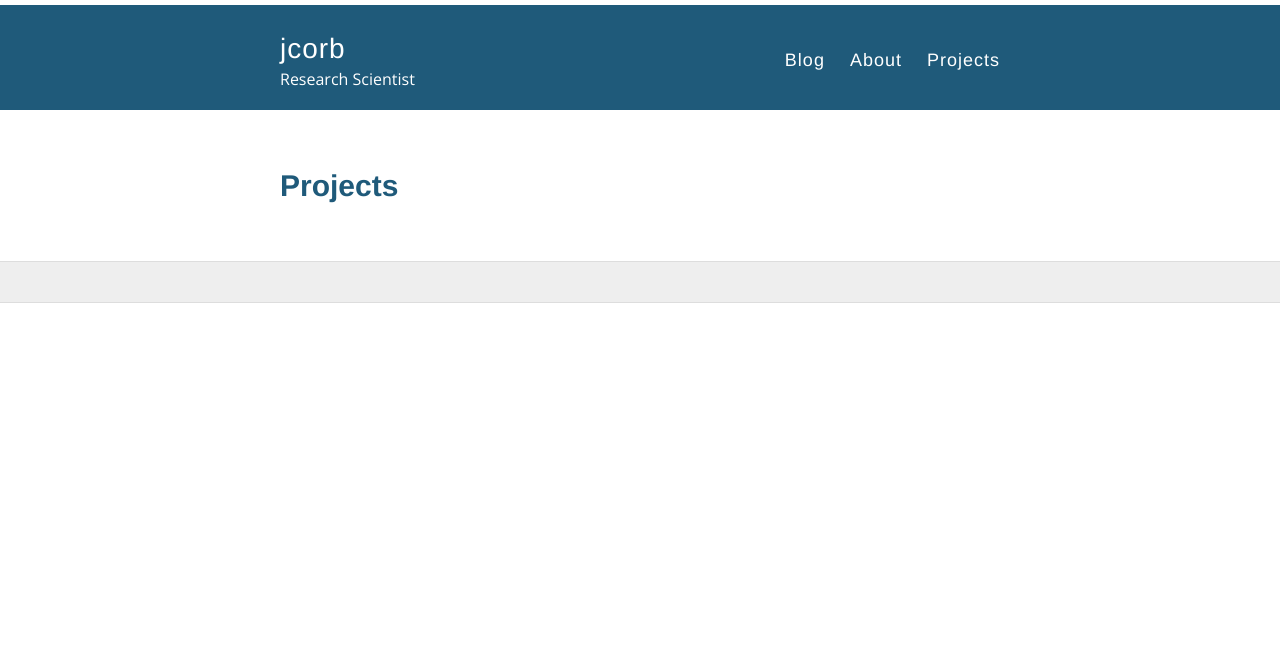
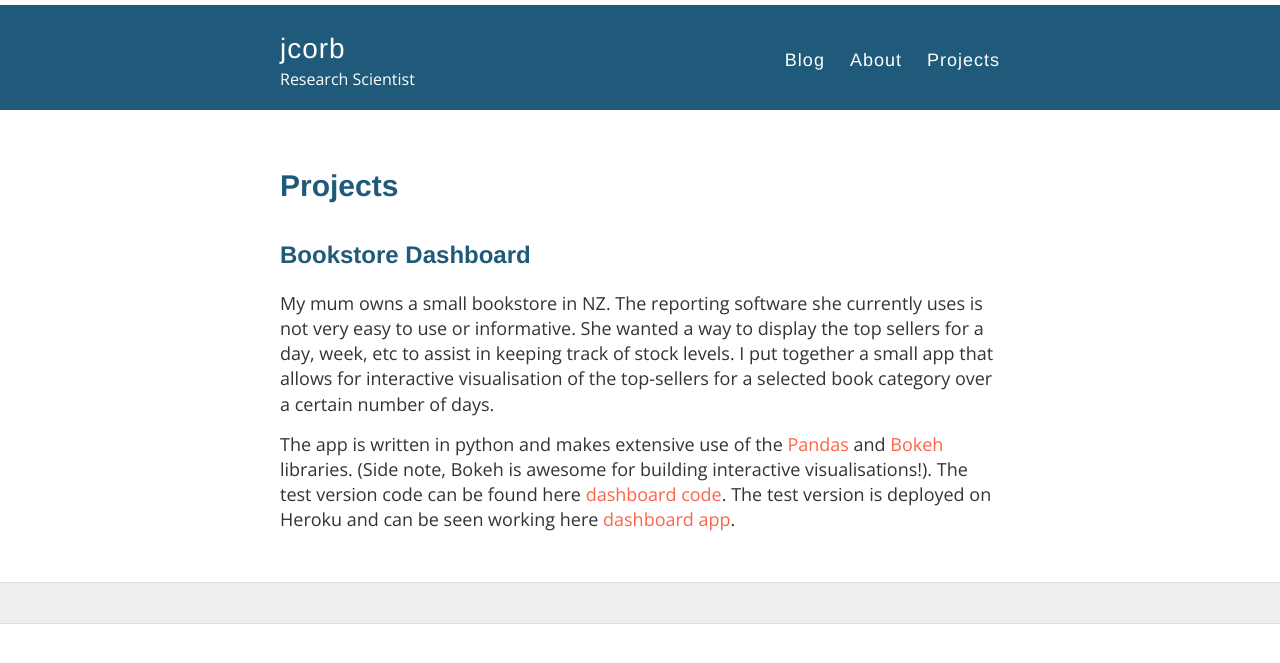
Before and after one commit to jcorb/jcorb.github.io, a Jekyll site: the page built from projects.md, in a window 1280 px wide. Shown: the top 663 px of the page. Built offline with Jekyll 4.4.1, drawn with Linux system fonts in a browser that asks for light colours; nearby versions of some CDN libraries; our own code applies the rules of GitHub Pages for plain Markdown files.

Commit message:
Updated projects.md

```diff
--- a/projects.md
+++ b/projects.md
@@ -1,5 +1,11 @@
 ---
 layout: default
+published: true
 ---
 
 # Projects
+
+## Bookstore Dashboard
+My mum owns a small bookstore in NZ.  The reporting software she currently uses is not very easy to use or informative.  She wanted a way to display the top sellers for a day, week, etc to assist in keeping track of stock levels.  I put together a small app that allows for interactive visualisation of the top-sellers for a selected book category over a certain number of days.
+
+The app is written in python and makes extensive use of the [Pandas](http://pandas.pydata.org) and [Bokeh](http://bokeh.pydata.org) libraries. (Side note, Bokeh is awesome for building interactive visualisations!).  The test version code can be found here [dashboard code](https://github.com/jcorb/bookstore_dashboard).  The test version is deployed on Heroku and can be seen working here [dashboard app](https://rocky-shelf-31398.herokuapp.com).
```
